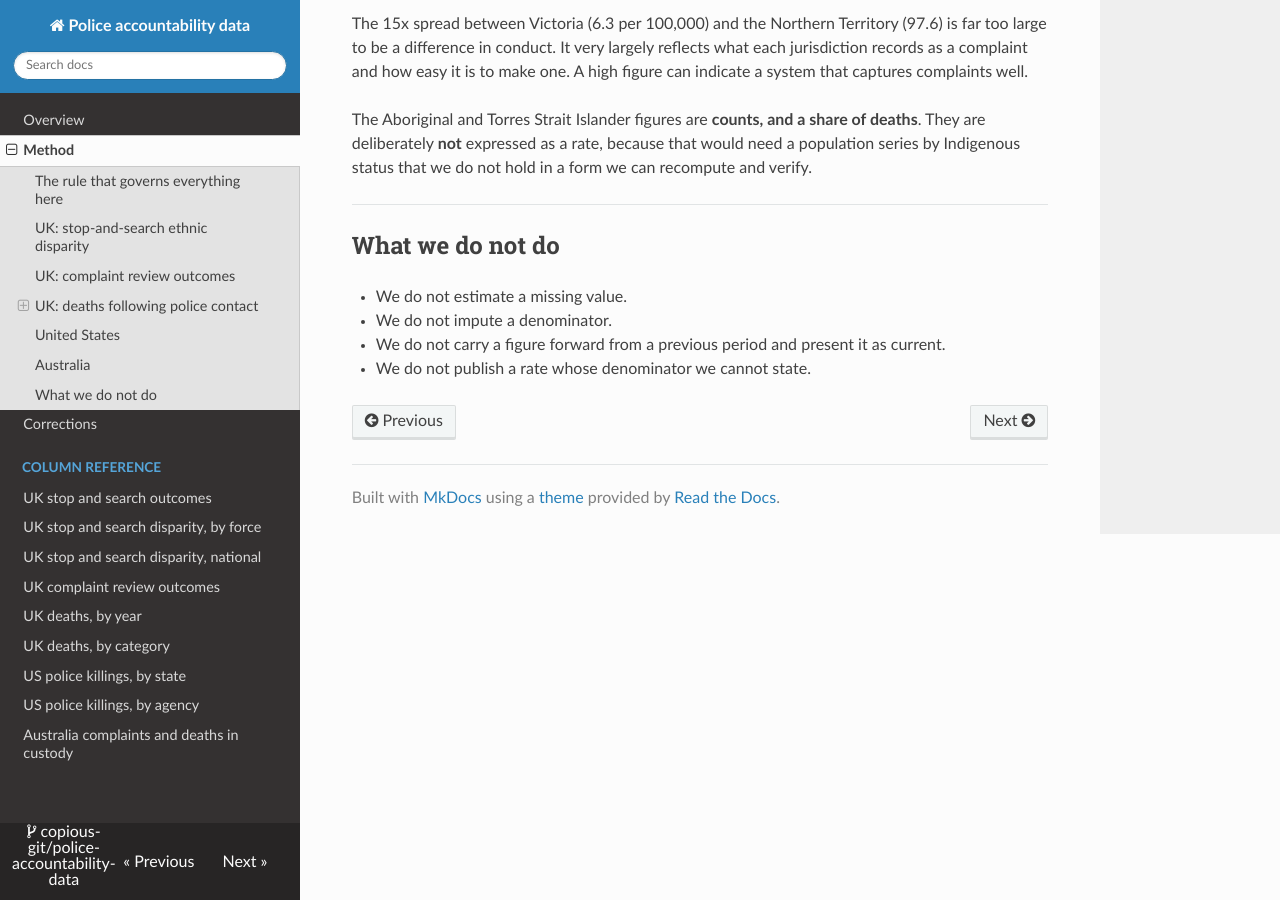
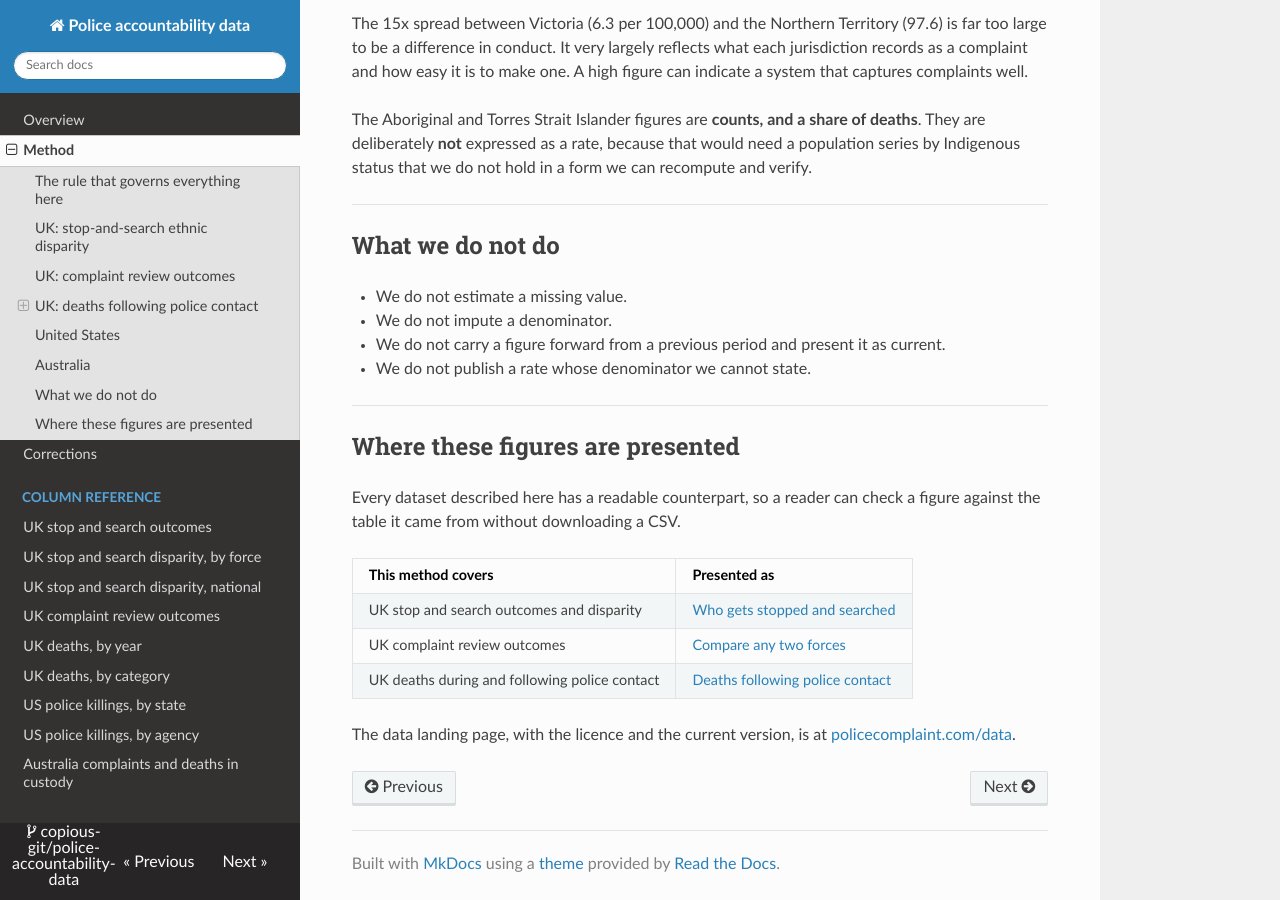
Before and after one commit to copious-git/police-accountability-data, an MkDocs documentation site: the page built from docs/method.md, in a window 1280 px wide and 900 px high, scrolled down 4234 px. Built offline with MkDocs 1.6.1, drawn with Linux system fonts in a browser that asks for light colours; nearby versions of some CDN libraries.

Commit message:
docs: link method.md to the presented tables
method.md was the only documentation page with no link to the readable
counterpart of the data it describes. Adds a short 'Where these figures
are presented' table pointing at the three report/tool pages and the
data landing page.

```diff
--- a/docs/method.md
+++ b/docs/method.md
@@ -192,3 +192,19 @@ Indigenous status that we do not hold in a form we can recompute and verify.
 - We do not impute a denominator.
 - We do not carry a figure forward from a previous period and present it as current.
 - We do not publish a rate whose denominator we cannot state.
+
+---
+
+## Where these figures are presented
+
+Every dataset described here has a readable counterpart, so a reader can check a figure against
+the table it came from without downloading a CSV.
+
+| This method covers | Presented as |
+|---|---|
+| UK stop and search outcomes and disparity | [Who gets stopped and searched](https://www.policecomplaint.com/uk/reports/who-gets-stopped-and-searched/) |
+| UK complaint review outcomes | [Compare any two forces](https://www.policecomplaint.com/uk/tools/compare/) |
+| UK deaths during and following police contact | [Deaths following police contact](https://www.policecomplaint.com/uk/reports/deaths-following-police-contact/) |
+
+The data landing page, with the licence and the current version, is at
+[policecomplaint.com/data](https://www.policecomplaint.com/data/).
```
